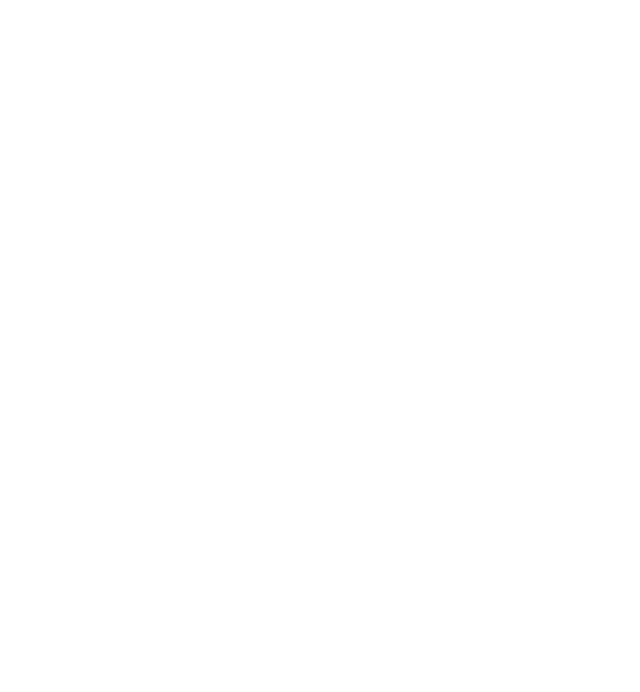
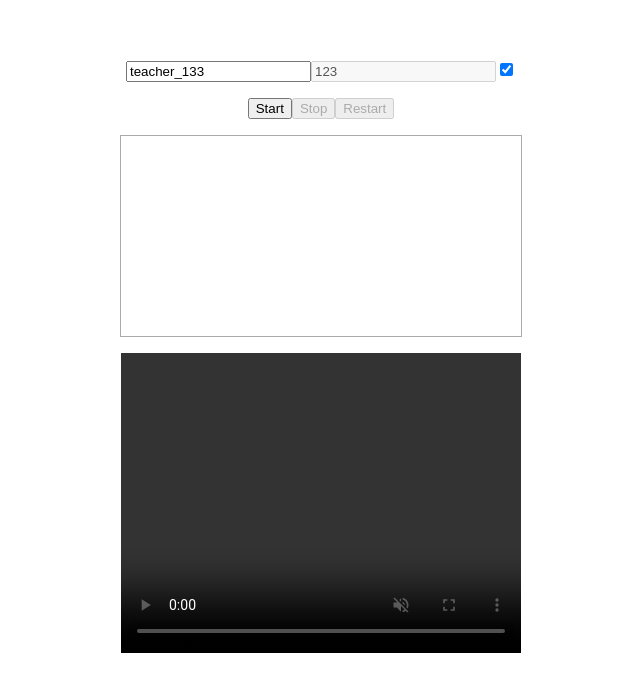
Before and after one commit to hdkhoank/testrtc, a Vue app: page /#/teacher in a window 1280 px wide. Shown: the top 692 px of the page, without its empty margins (319-959 px from the left). Built offline with nearby package versions, Linux system fonts and the light colour scheme.

Commit message:
add route

```diff
--- /dev/null
+++ b/src/components/Host.vue
@@ -0,0 +1,163 @@
+<template>
+  <div class="hello">
+    <div>
+      <input v-model="myId" placeholder="my ID" />
+      <input v-model="partnerId" placeholder="partner ID" :disabled="true"/>
+      <input type="checkbox" v-model="initiator" />
+    </div>
+    <p />
+    <div>
+      <button @click="start" :disabled="webRTCPair">Start</button>
+      <button @click="stop" :disabled="!webRTCPair">Stop</button>
+      <button @click="restart" :disabled="!webRTCPair">Restart</button>
+    </div>
+    <p />
+    <pre
+      style="width: 400px;height: 200px;overflow: auto ; margin: 1em auto; border: 1px solid #aaa;text-align: left;font-size:0.9em;"
+    ><template v-for="log in logs">{{log}}{{"\n"}}</template></pre>
+    <p />
+    <video ref="video" width="400" height="300" muted autoplay controls />
+  </div>
+</template>
+
+<script lang="ts">
+import { Component, Prop, Vue, Ref } from "vue-property-decorator";
+import { WebRTCPair } from "../modules/webrtc/WebRTCPair";
+import { Signal } from "../modules/webrtc/Signal";
+
+@Component
+export default class Host extends Vue {
+  @Prop() private msg!: string;
+
+  @Ref("video")
+  video!: HTMLVideoElement;
+
+  webRTCPair!: WebRTCPair | null;
+
+  myId = "teacher_" + String((Math.random() * 1000) | 0);
+  partnerId = "123";
+  initiator: boolean = true;
+  logs: string[] = [];
+
+  mounted() {}
+
+  get signal() {
+    return new Signal(this.myId);
+  }
+
+  async start() {
+    if (this.webRTCPair) {
+      this.webRTCPair.close();
+      this.webRTCPair = null;
+    }
+
+    if (!this.webRTCPair) {
+      this.webRTCPair = new WebRTCPair(this.partnerId, this.signal, this.initiator, async () => {
+        let stream = await navigator.mediaDevices.getUserMedia({
+          // video: true,
+          audio: true,
+        });
+
+        let pc = new RTCPeerConnection({
+          iceServers: [
+            {
+              urls: ["stun:34.92.44.253:3478"],
+            },
+            {
+              urls: ["stun:35.247.153.249:3478"],
+            },
+            {
+              urls: ["turn:34.92.44.253:3478"],
+              username: "username",
+              credential: "password",
+            },
+            {
+              urls: ["turn:35.247.153.249:3478"],
+              username: "username",
+              credential: "password",
+            },
+          ],
+        });
+
+        for (let track of stream.getTracks()) {
+          // pc.addTransceiver(track, {
+          //   direction: "sendrecv",
+          //   streams: [stream],
+          //   sendEncodings: [{ rid: "f" }],
+          //   // sendEncodings: [
+          //   //   {
+          //   //     rid: "q",
+          //   //     scaleResolutionDownBy: 4.0,
+          //   //   },
+          //   // ],
+          // });
+          // pc.addTransceiver(track.kind)
+          pc.addTrack(track)
+        }
+        let trackHandlerTimeout: number,
+          tracks: MediaStreamTrack[] = [];
+
+        pc.addEventListener("track", (event) => {
+          tracks.push(event.track);
+          clearTimeout(trackHandlerTimeout);
+          trackHandlerTimeout = setTimeout(() => {
+            let stream = new MediaStream(tracks);
+            this.video.srcObject = stream;
+            console.log(tracks);
+            this.logs.push("PC Tracks ");
+          }, 100);
+        });
+
+        return pc;
+      });
+
+      this.webRTCPair.logHook.on("log", (...msg: string[]) => {
+        this.logs.push(msg.join(" "));
+        this.logs = this.logs.slice(-100);
+      });
+
+      this.webRTCPair.logHook.on("error", (...msg: string[]) => {
+        this.logs.push("ERROR " + msg.join(" "));
+        this.logs = this.logs.slice(-100);
+      });
+
+      await this.webRTCPair.start();
+    }
+  }
+
+  stop() {
+    if (this.webRTCPair) {
+      this.webRTCPair.close();
+      this.webRTCPair = null;
+    }
+  }
+
+  restart() {
+    if (this.webRTCPair) {
+      this.webRTCPair.restart();
+    }
+  }
+
+  reconnect() {}
+}
+</script>
+
+<!-- Add "scoped" attribute to limit CSS to this component only -->
+<style scoped lang="stylus">
+h3
+  margin 40px 0 0
+
+ul
+  list-style-type none
+  padding 0
+
+li
+  display inline-block
+  margin 0 10px
+
+a
+  color #42b983
+
+video
+  background-color black
+</style>
--- /dev/null
+++ b/src/components/Viewer.vue
@@ -0,0 +1,163 @@
+<template>
+  <div class="hello">
+    <div>
+      <input v-model="myId" placeholder="my ID" />
+      <input v-model="partnerId" placeholder="partner ID" :disabled="true"/>
+      <input type="checkbox" v-model="initiator" />
+    </div>
+    <p />
+    <div>
+      <button @click="start" :disabled="webRTCPair">Start</button>
+      <button @click="stop" :disabled="!webRTCPair">Stop</button>
+      <button @click="restart" :disabled="!webRTCPair">Restart</button>
+    </div>
+    <p />
+    <pre
+      style="width: 400px;height: 200px;overflow: auto ; margin: 1em auto; border: 1px solid #aaa;text-align: left;font-size:0.9em;"
+    ><template v-for="log in logs">{{log}}{{"\n"}}</template></pre>
+    <p />
+    <video ref="video" width="400" height="300" muted autoplay controls />
+  </div>
+</template>
+
+<script lang="ts">
+import { Component, Prop, Vue, Ref } from "vue-property-decorator";
+import { WebRTCPair } from "../modules/webrtc/WebRTCPair";
+import { Signal } from "../modules/webrtc/Signal";
+
+@Component
+export default class Viewer extends Vue {
+  @Prop() private msg!: string;
+
+  @Ref("video")
+  video!: HTMLVideoElement;
+
+  webRTCPair!: WebRTCPair | null;
+
+  myId = "student_" + String((Math.random() * 1000) | 0);
+  partnerId = "123";
+  initiator: boolean = true;
+  logs: string[] = [];
+
+  mounted() {}
+
+  get signal() {
+    return new Signal(this.myId);
+  }
+
+  async start() {
+    if (this.webRTCPair) {
+      this.webRTCPair.close();
+      this.webRTCPair = null;
+    }
+
+    if (!this.webRTCPair) {
+      this.webRTCPair = new WebRTCPair(this.partnerId, this.signal, this.initiator, async () => {
+        let stream = await navigator.mediaDevices.getUserMedia({
+          // video: true,
+          audio: true,
+        });
+
+        let pc = new RTCPeerConnection({
+          iceServers: [
+            {
+              urls: ["stun:34.92.44.253:3478"],
+            },
+            {
+              urls: ["stun:35.247.153.249:3478"],
+            },
+            {
+              urls: ["turn:34.92.44.253:3478"],
+              username: "username",
+              credential: "password",
+            },
+            {
+              urls: ["turn:35.247.153.249:3478"],
+              username: "username",
+              credential: "password",
+            },
+          ],
+        });
+
+        for (let track of stream.getTracks()) {
+          // pc.addTransceiver(track, {
+          //   direction: "sendrecv",
+          //   streams: [stream],
+          //   sendEncodings: [{ rid: "f" }],
+          //   // sendEncodings: [
+          //   //   {
+          //   //     rid: "q",
+          //   //     scaleResolutionDownBy: 4.0,
+          //   //   },
+          //   // ],
+          // });
+          // pc.addTransceiver(track.kind)
+          pc.addTrack(track)
+        }
+        let trackHandlerTimeout: number,
+          tracks: MediaStreamTrack[] = [];
+
+        pc.addEventListener("track", (event) => {
+          tracks.push(event.track);
+          clearTimeout(trackHandlerTimeout);
+          trackHandlerTimeout = setTimeout(() => {
+            let stream = new MediaStream(tracks);
+            this.video.srcObject = stream;
+            console.log(tracks);
+            this.logs.push("PC Tracks ");
+          }, 100);
+        });
+
+        return pc;
+      });
+
+      this.webRTCPair.logHook.on("log", (...msg: string[]) => {
+        this.logs.push(msg.join(" "));
+        this.logs = this.logs.slice(-100);
+      });
+
+      this.webRTCPair.logHook.on("error", (...msg: string[]) => {
+        this.logs.push("ERROR " + msg.join(" "));
+        this.logs = this.logs.slice(-100);
+      });
+
+      await this.webRTCPair.start();
+    }
+  }
+
+  stop() {
+    if (this.webRTCPair) {
+      this.webRTCPair.close();
+      this.webRTCPair = null;
+    }
+  }
+
+  restart() {
+    if (this.webRTCPair) {
+      this.webRTCPair.restart();
+    }
+  }
+
+  reconnect() {}
+}
+</script>
+
+<!-- Add "scoped" attribute to limit CSS to this component only -->
+<style scoped lang="stylus">
+h3
+  margin 40px 0 0
+
+ul
+  list-style-type none
+  padding 0
+
+li
+  display inline-block
+  margin 0 10px
+
+a
+  color #42b983
+
+video
+  background-color black
+</style>
--- a/src/modules/webrtc/WebRTCPair.ts
+++ b/src/modules/webrtc/WebRTCPair.ts
@@ -180,6 +180,10 @@
   }
 
   async restart() {
+    // if (this.pc instanceof RTCPeerConnection)
+    //   setTimeout((pc: RTCPeerConnection) => pc.close(), 5000, this.pc)
+
+    // this.pc = await this._initPeerConnection();
     if (this.initiator) {
       this.log(`restart ice`);
 
--- a/src/router/index.ts
+++ b/src/router/index.ts
@@ -4,7 +4,7 @@
 
 Vue.use(VueRouter)
 
-  const routes: Array<RouteConfig> = [
+const routes: Array<RouteConfig> = [
   {
     path: '/',
     name: 'Home',
@@ -13,11 +13,18 @@
   {
     path: '/about',
     name: 'About',
-    // route level code-splitting
-    // this generates a separate chunk (about.[hash].js) for this route
-    // which is lazy-loaded when the route is visited.
     component: () => import(/* webpackChunkName: "about" */ '../views/About.vue')
-  }
+  },
+  {
+    path: '/teacher',
+    name: 'Host',
+    component: () => import(/* webpackChunkName: "about" */ '../components/Host.vue')
+  },
+  {
+    path: '/student',
+    name: 'Viewer',
+    component: () => import(/* webpackChunkName: "about" */ '../components/Viewer.vue')
+  },
 ]
 
 const router = new VueRouter({
```
